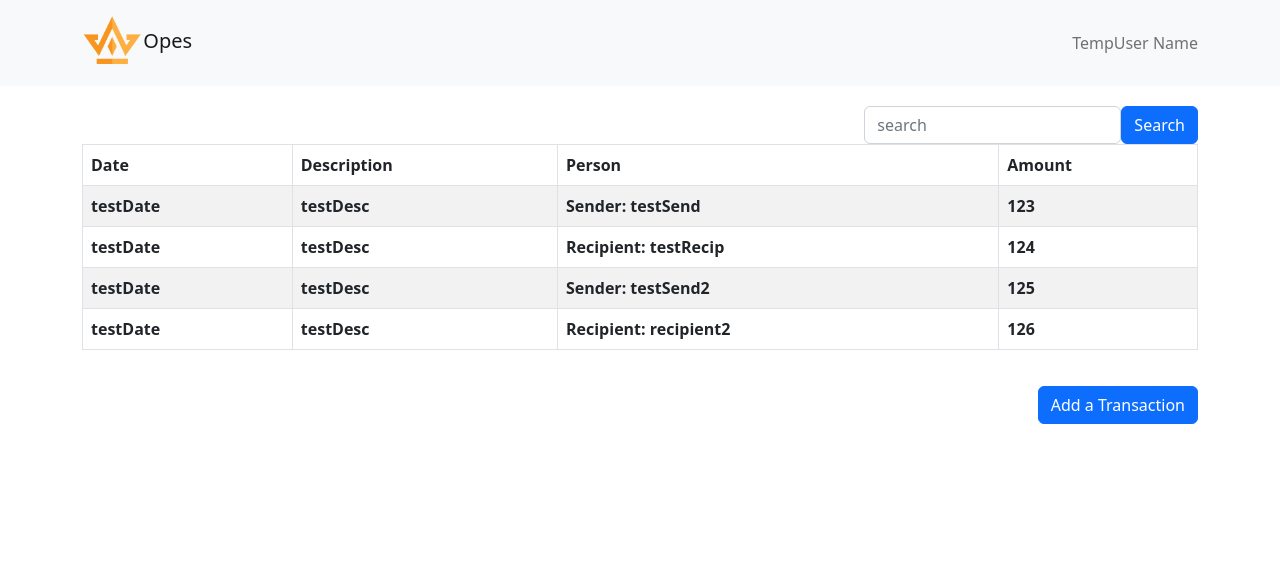
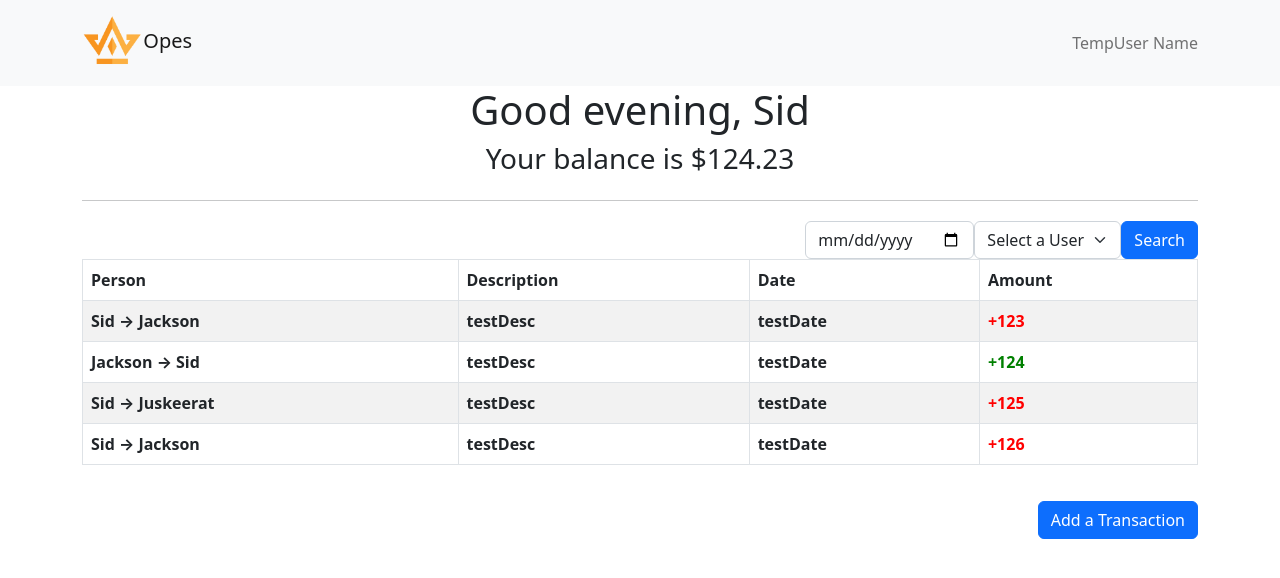
Before and after one commit to sidkhillon/CS35LBankProject, a React (Create React App) app in the folder bank/: page / in a window 1280 px wide. Shown: the top 578 px of the page. Built offline with nearby package versions, Linux system fonts and the light colour scheme.

Commit message:
Main view refactoring Changed the table view to have a better order and display the sender and reciever. Also added a view of the user's balance along with better styling

```diff
--- a/bank/src/AddTransaction.js
+++ b/bank/src/AddTransaction.js
@@ -7,13 +7,13 @@ function AddTransaction(props) {
   return (
     <Modal show = {props.show} onHide= {props.hide}>
         <Modal.Header closeButton>
-          <Modal.Title>Log a Transaction</Modal.Title>
+          <Modal.Title>Add a Transaction</Modal.Title>
         </Modal.Header>
         <Modal.Body>
             <Form>
                 <Form.Group>
                     <Form.FloatingLabel label="Amount">
-                        <Form.Control type="number" placeholder="12.34" autofocus/>
+                        <Form.Control type="number" placeholder="12.34" step = "0.01" autofocus/>
                     </Form.FloatingLabel>
                 </Form.Group>
                 <Form.Group>
--- a/bank/src/Main.js
+++ b/bank/src/Main.js
@@ -17,21 +17,40 @@ export default class Main extends Component {
 
   render() {
     const test = {
-      12319083: { 'date': 'testDate', 'description': 'testDesc', 'sender': 'testSend', 'amount': 123 },
-      12319084: { 'date': 'testDate', 'description': 'testDesc', 'recipient': 'testRecip', 'amount': 124 },
-      12319085: { 'date': 'testDate', 'description': 'testDesc', 'sender': 'testSend2', 'amount': 125 },
-      12319086: { 'date': 'testDate', 'description': 'testDesc', 'recipient': 'recipient2', 'amount': 126 }
+      12319083: { 'date': 'testDate', 'description': 'testDesc', 'sender': 'Sid', 'recipient': 'Jackson', 'amount': 123 },
+      12319084: { 'date': 'testDate', 'description': 'testDesc', 'sender': 'Jackson', 'recipient': 'Sid', 'amount': 124 },
+      12319085: { 'date': 'testDate', 'description': 'testDesc', 'sender': 'Sid', 'recipient': 'Juskeerat', 'amount': 125 },
+      12319086: { 'date': 'testDate', 'description': 'testDesc', 'sender': 'Sid', 'recipient': 'Jackson', 'amount': 126 }
     }
+    const user = "Sid"
+    const bal = 124.23
 
     const setModalVisibility = (val) => this.setState({modalVisible: val});
+    const currentHrs = new Date().getHours();
     return (
       <div>
         <Container>
+          <Row>
+            <Col>
+              <div style={{display: 'flex', justifyContent: "center"}}>
+                <h1>{(currentHrs < 12 ? "Good morning, " : currentHrs < 17 ? "Good afternoon, " : "Good evening, ") + user}</h1>
+              </div>
+              <div style={{display: 'flex', justifyContent: "center"}}>
+                <h3>{"Your balance is $" + bal}</h3>
+              </div>
+            </Col>
+          </Row>
+          <hr/>
           <Row style={{ marginTop: "20px" }}>
             <Col></Col>
             <Col xs="auto" >
               <Form className="d-flex">
-                <Form.Control type='search' placeholder='search' />
+                <Form.Control type='date'/>
+                <Form.Select>
+                    <option>Select a User</option>
+                    <option value="test">test</option>
+                    <option value="test2">test2</option>
+                </Form.Select>
                 <Button>Search</Button>
               </Form>
             </Col>
--- a/bank/src/Transactions.js
+++ b/bank/src/Transactions.js
@@ -2,13 +2,14 @@ import React from 'react'
 import Table from 'react-bootstrap/Table'
 
 function Transactions(props) {
+    const user = "Sid"
     return (
         <Table striped bordered responsive>
             <thead>
                 <tr>
+                    <th>Person</th>
+                    <th>Description</th>
                     <th>Date</th>
-                    <th>Description</th>
-                    <th>Person</th>
                     <th>Amount</th>
                 </tr>
             </thead>
@@ -16,10 +17,11 @@ function Transactions(props) {
                 {Object.keys(props.data).map((key, index) => {
                     return (
                         <tr>
+                            {/* <th>{"sender" in props.data[key] ? props.data[key]["sender"] : props.data[key]["recipient"]}</th> */}
+                            <th>{props.data[key]["sender"] + " → " + props.data[key]["recipient"]}</th>
+                            <th>{props.data[key]["description"]}</th>
                             <th>{props.data[key]["date"]}</th>
-                            <th>{props.data[key]["description"]}</th>
-                            <th>{"sender" in props.data[key] ? "Sender: " +  props.data[key]["sender"] : "Recipient: " + props.data[key]["recipient"]}</th>
-                            <th>{props.data[key]["amount"]}</th>
+                            <th style={{color: props.data[key]["sender"] === user ? 'red' : 'green'}} >{"sender" in props.data[key] ? "+" +  props.data[key]["amount"] : "-" + props.data[key]["amount"]}</th>
                         </tr>
                     )
                 })}
```
